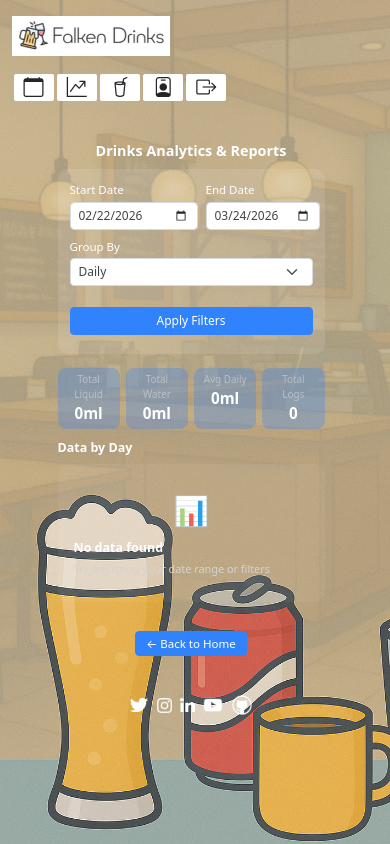
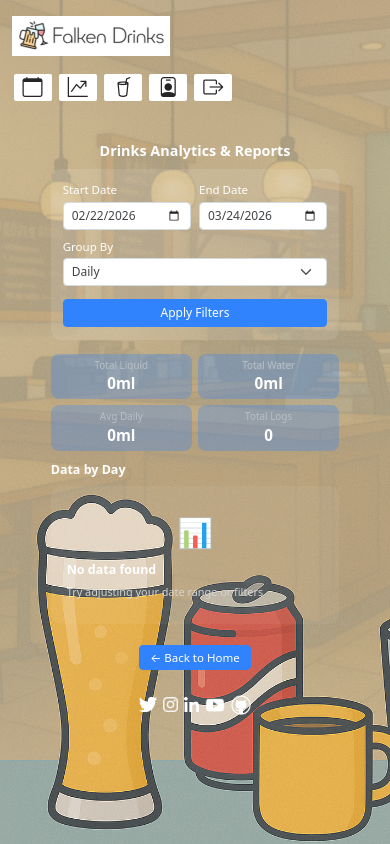
Before and after one commit to falken20/falken_drinks, a Flask app: page /analytics in a window 390 px wide. Run offline with Flask 3, Linux system fonts and the light colour scheme; the visitor is signed in with stand-in values (Sample User, id 1); data that the repository does not hold is empty; some libraries are stand-ins or nearby versions.

Commit message:
feat: Implement mobile-first responsive design and enhance analytics layout

```diff
--- a/static/css/main.css
+++ b/static/css/main.css
@@ -200,3 +200,58 @@ th, td {
     visibility: visible;
     opacity: 1;
 }
+
+/* ===================== Mobile-first responsive fixes ===================== */
+@media (max-width: 576px) {
+    /* Base font size reduction for small screens */
+    .mainPage {
+        font-size: 1.4em;
+    }
+
+    /* Prevent hero-body horizontal overflow */
+    .hero-body {
+        padding-left: 0.5rem !important;
+        padding-right: 0.5rem !important;
+    }
+
+    /* Keep tooltips inside the viewport on small screens */
+    .breakdown-tooltip .breakdown-tooltiptext {
+        width: 160px;
+        margin-left: -80px;
+        font-size: 0.7rem;
+    }
+
+    /* Make tables scroll horizontally instead of overflowing */
+    .table-responsive-mobile {
+        overflow-x: auto;
+        -webkit-overflow-scrolling: touch;
+    }
+
+    /* Enlarge tap targets for icon buttons */
+    .buttons_app {
+        padding: 0.35rem 0.5rem !important;
+    }
+
+    /* Analytics summary cards: 2 columns on mobile */
+    .analytics-summary-grid {
+        grid-template-columns: repeat(2, 1fr) !important;
+    }
+
+    /* Analytics data row: wrap to 2 columns on mobile */
+    .analytics-data-grid {
+        grid-template-columns: repeat(2, 1fr) !important;
+    }
+}
+
+@media (max-width: 360px) {
+    /* Very small screens: single column for analytics data */
+    .analytics-data-grid {
+        grid-template-columns: 1fr 1fr !important;
+    }
+
+    /* Navbar buttons: allow wrapping so they never overflow */
+    .navbar .buttons {
+        flex-wrap: wrap !important;
+        justify-content: flex-end !important;
+    }
+}
--- a/templates/analytics.html
+++ b/templates/analytics.html
@@ -48,7 +48,7 @@
 
     <!-- Summary Cards -->
     <div style="max-width: 700px; margin: 0 auto 12px auto;">
-        <div style="display: grid; grid-template-columns: repeat(4, 1fr); gap: 6px;">
+        <div class="analytics-summary-grid" style="display: grid; grid-template-columns: repeat(4, 1fr); gap: 6px;">
             <div style="background: rgba(13, 110, 253, 0.3); border-radius: 8px; padding: 4px 8px;">
                 <div style="color: #adb5bd; font-size: 0.62rem;">Total Liquid</div>
                 <div style="color: white; font-size: 0.95rem; font-weight: 700;">{{ analytics.summary.total_liquid }}ml</div>
@@ -77,7 +77,7 @@
             <div style="background: rgba(0, 0, 0, 0.5); border: 1px solid rgba(255, 255, 255, 0.1); border-radius: 10px; padding: 5px 11px; margin-bottom: 5px; text-align: left;">
                 <div style="color: white; font-size: 0.78rem; font-weight: 600; margin-bottom: 3px;">{{ group.label }}</div>
 
-                <div style="display: grid; grid-template-columns: repeat(5, 1fr); gap: 4px; margin-bottom: 3px;">
+                <div class="analytics-data-grid" style="display: grid; grid-template-columns: repeat(5, 1fr); gap: 4px; margin-bottom: 3px;">
                     <div>
                         <div style="color: #adb5bd; font-size: 0.6rem;">Liquid</div>
                         <div style="color: white; font-size: 0.75rem; font-weight: 600;">{{ group.total_liquid }}ml</div>
--- a/templates/base.html
+++ b/templates/base.html
@@ -32,7 +32,7 @@
                 </div>
                 <div class="navbar-end">
                     <div class="navbar-item">
-                        <div class="buttons">
+                        <div class="buttons" style="flex-wrap: wrap; justify-content: flex-end; gap: 4px;">
                             {% if current_user.is_authenticated %}
                             <a href="{{ url_for('main.daily_summary') }}" class="button is-danger is-small buttons_app">
                                 <i class="bi bi-calendar" style="font-size: 20px" title="Daily Summary"></i>
```
